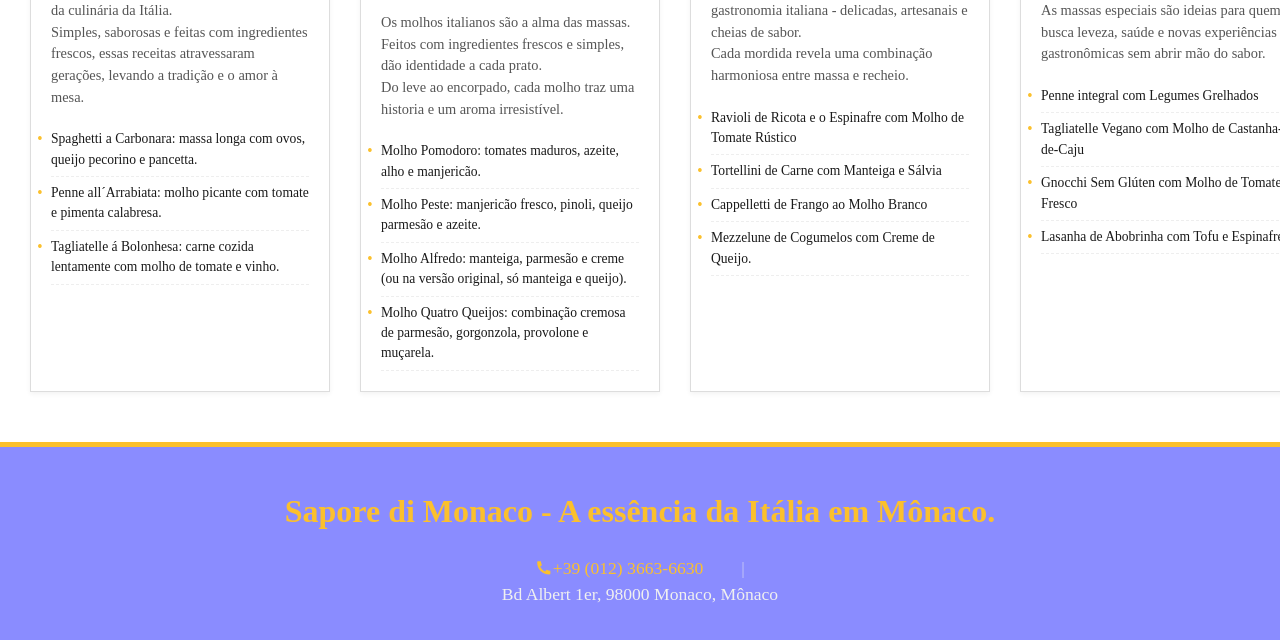
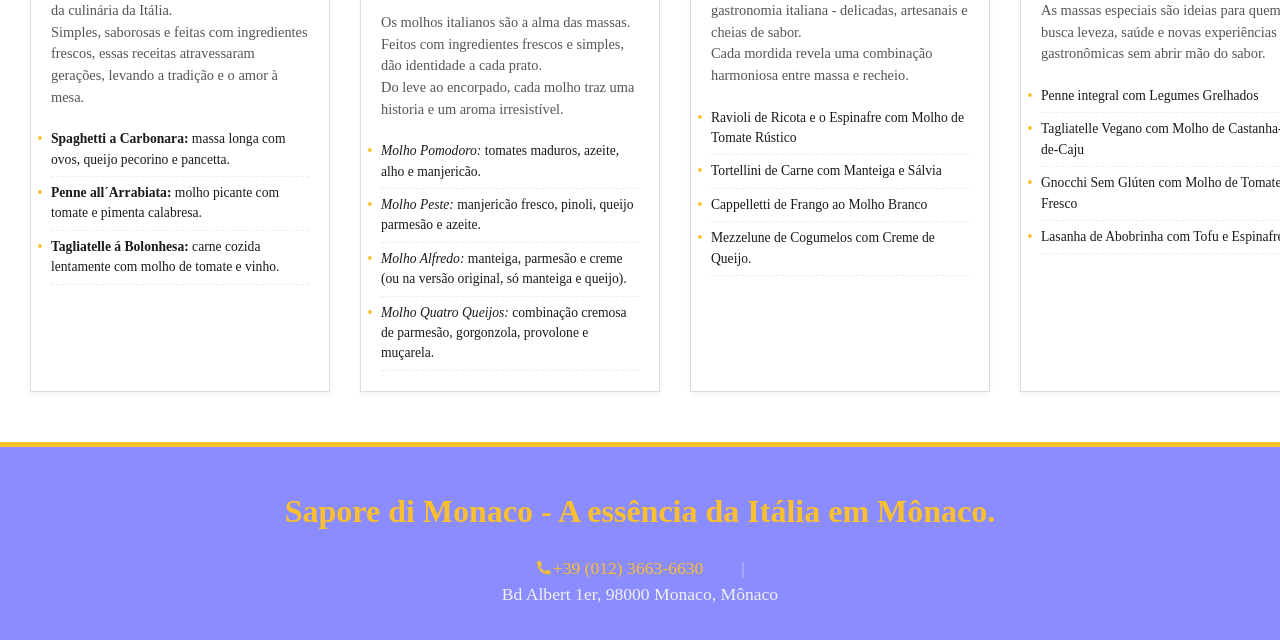
Before and after one commit to GhostDev-Creator/Sapore-di-Monaco, a plain HTML site: page index.html in a window 1280 px wide. Shown: the part 1144-1784 px from the top of the page. Drawn offline with nearby package versions, Linux system fonts and the light colour scheme.

Commit message:
Update index.html

```diff
--- a/index.html
+++ b/index.html
@@ -46,9 +46,9 @@
                     <h2>As massas clássicas italianas são o coração da culinária da Itália.<br>
                     Simples, saborosas e feitas com ingredientes frescos, essas receitas atravessaram gerações, levando a tradição e o amor à mesa.</h2>
                     <ul>
-                        <li>Spaghetti a Carbonara: massa longa com ovos, queijo pecorino e pancetta.</li>
-                        <li>Penne all´Arrabiata: molho picante com tomate e pimenta calabresa.</li>
-                        <li>Tagliatelle á Bolonhesa: carne cozida lentamente com molho de tomate e vinho.</li>
+                        <li><b>Spaghetti a Carbonara:</b> massa longa com ovos, queijo pecorino e pancetta.</li>
+                        <li><b>Penne all´Arrabiata:</b> molho picante com tomate e pimenta calabresa.</li>
+                        <li><b>Tagliatelle á Bolonhesa:</b> carne cozida lentamente com molho de tomate e vinho.</li>
                     </ul>
                 </div>
                 <div class="molhos">
@@ -58,10 +58,10 @@
                     <h2>Os molhos italianos são a alma das massas. Feitos com ingredientes frescos e simples, dão identidade a cada prato. <br>
                     Do leve ao encorpado, cada molho traz uma historia e um aroma irresistível.</h2>
                     <ul>
-                        <li>Molho Pomodoro: tomates maduros, azeite, alho e manjericão.</li>
-                        <li>Molho Peste: manjericão fresco, pinoli, queijo parmesão e azeite.</li>
-                        <li>Molho Alfredo: manteiga, parmesão e creme (ou na versão original, só manteiga e queijo).</li>
-                        <li>Molho Quatro Queijos: combinação cremosa de parmesão, gorgonzola, provolone e muçarela.</li>
+                        <li><i>Molho Pomodoro:</i> tomates maduros, azeite, alho e manjericão.</li>
+                        <li><i>Molho Peste:</i> manjericão fresco, pinoli, queijo parmesão e azeite.</li>
+                        <li><i>Molho Alfredo:</i> manteiga, parmesão e creme (ou na versão original, só manteiga e queijo).</li>
+                        <li><i>Molho Quatro Queijos:</i> combinação cremosa de parmesão, gorgonzola, provolone e muçarela.</li>
                     </ul>
                 </div>
                 <div class="recheados">
```
